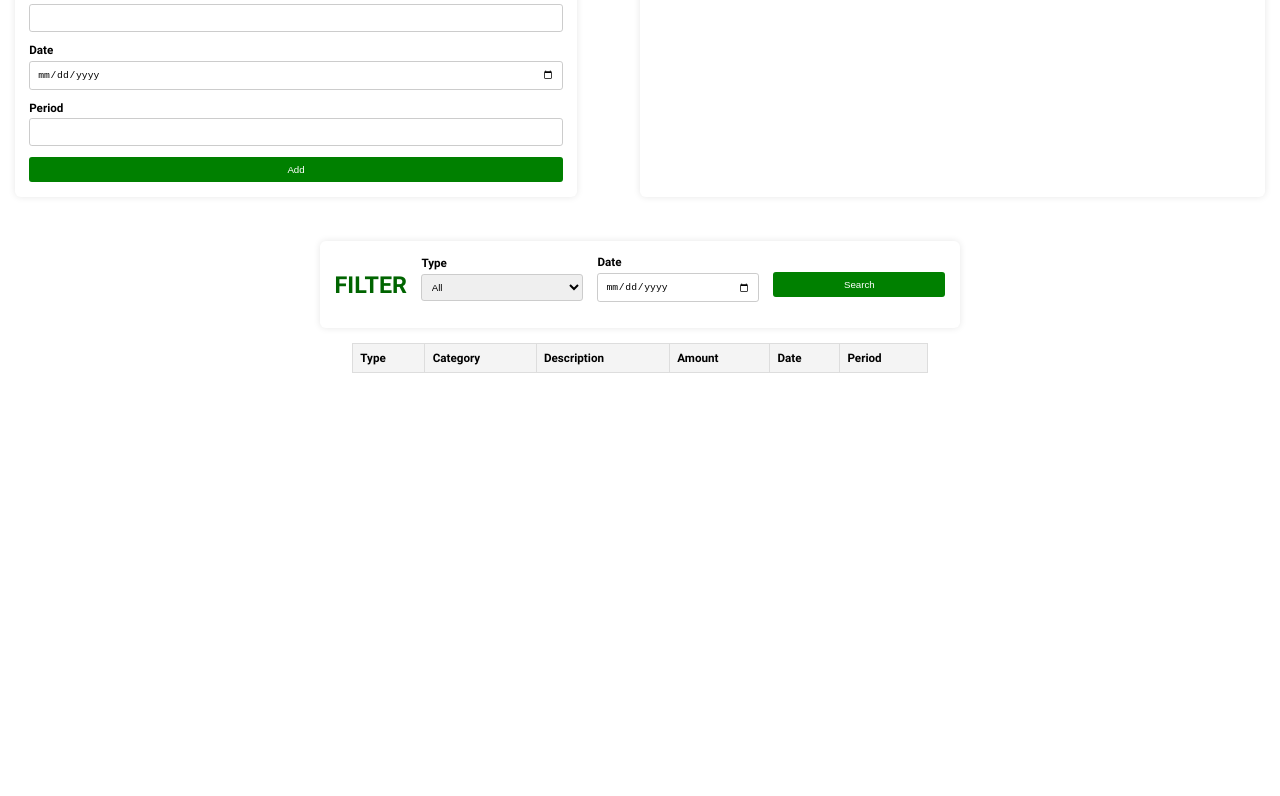
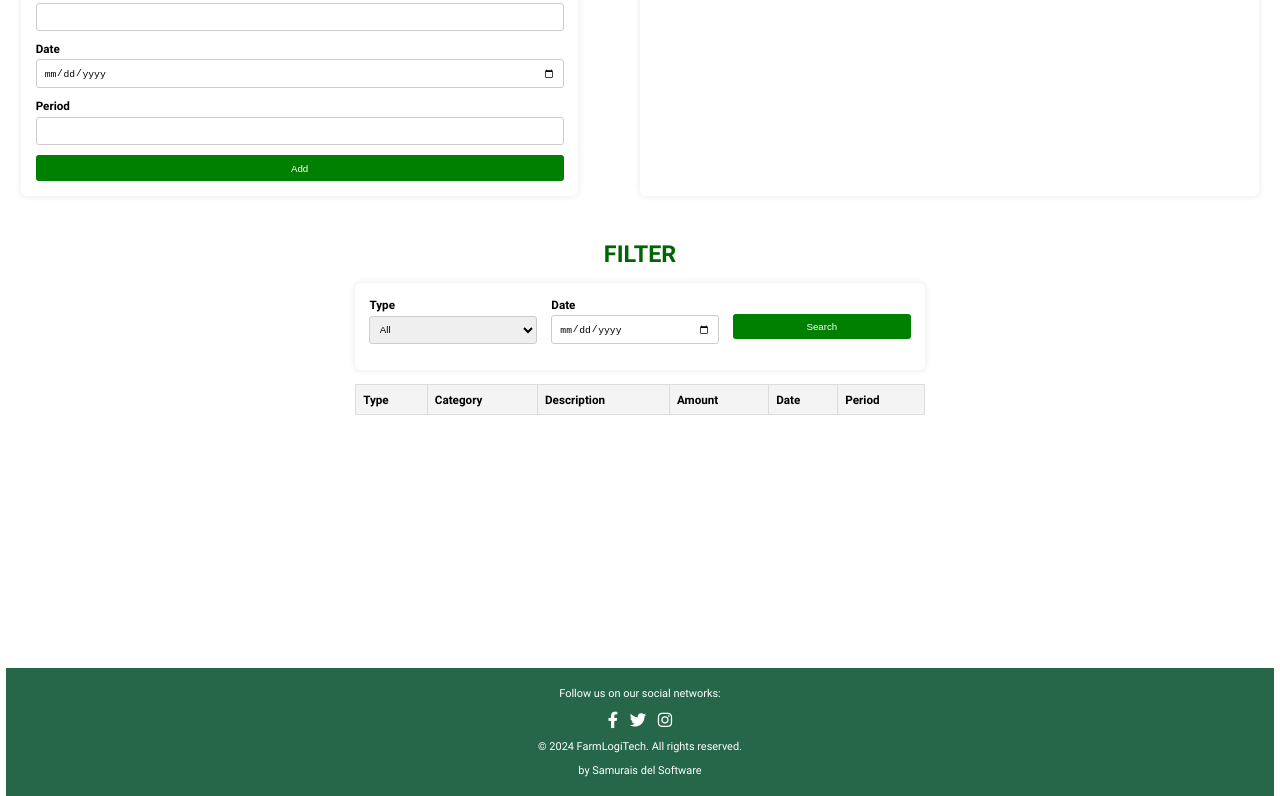
Before and after one commit to Aplicaciones-Web-WX55-Group-S-del-Softw/frontend-application, a Vue app: page /financial/statistics in a window 1280 px wide. Shown: the part 397-1193 px from the top of the page. Before the commit the page ends 928 px from the top, so only its background shows below. Built offline with nearby package versions, Linux system fonts and the light colour scheme.

Commit message:
feat(dashboard-analytics): Update history table.

```diff
--- a/index.html
+++ b/index.html
@@ -15,9 +15,7 @@
 <style>
     body, html, #app {
         zoom:90%;
-        margin: 0;
-        padding: 0;
-        width: 100%;
+
         height: 100%;
     }
 </style>
--- a/src/monitoring/components/statistics-card/financial-card.vue
+++ b/src/monitoring/components/statistics-card/financial-card.vue
@@ -21,10 +21,6 @@ const addTransaction = () => {
     date: date.value,
     period: period.value
   });
-
-  if (transactions.value.length > 13) {
-    transactions.value.pop();
-  }
 
   selectedType.value = 'Income';
   selectedCategory.value = '';
@@ -54,6 +50,7 @@ const filteredTransactions = computed(() => {
   });
 });
 </script>
+
 <template>
   <toolbar-component></toolbar-component>
   <div class="container">
@@ -116,9 +113,9 @@ const filteredTransactions = computed(() => {
       </table>
     </div>
   </div>
+  <h1>FILTER</h1>
 
   <div class="filter-container">
-    <h1>FILTER</h1>
     <div class="filter-item">
       <label for="type">Type</label>
       <select v-model="filterType">
@@ -142,6 +139,7 @@ const filteredTransactions = computed(() => {
   </div>
 
   <div class="table-containerx">
+    <div class="table-wrapper">
       <table>
         <thead>
         <tr>
@@ -165,8 +163,16 @@ const filteredTransactions = computed(() => {
         </tbody>
       </table>
     </div>
+  </div>
+  <div class="space">
+     <footer-component></footer-component>
+  </div>
 </template>
+
 <style scoped>
+.space{
+  margin-top: 20%;
+}
 .container {
   display: flex;
   justify-content: space-between;
@@ -176,7 +182,7 @@ const filteredTransactions = computed(() => {
 }
 
 .filter-container {
-  width: 50%;
+  width: 45%;
   background: #fff;
   padding: 20px;
   border-radius: 8px;
@@ -187,19 +193,35 @@ const filteredTransactions = computed(() => {
   align-items: center;
   gap: 20px; /* Ajusta este valor para cambiar el espacio entre los elementos */
 }
-.table-containerx{
-  align-items: center;
+
+
+
+.table-wrapper {
+  width: 100%;
+  max-height: 300px; /* Ajusta este valor según sea necesario */
+  overflow-y: auto; /* Asegura que aparezca la barra de desplazamiento vertical */
+}
+
+.table-containerx {
+  margin-buttom:50%;
   width: 45%;
-  margin: 20px auto; /* Centra el contenedor en la página */
+  margin: auto; /* Centra el contenedor en la página */
+}
 
+/* Media query para pantallas más pequeñas */
+@media (max-width: 768px) {
+  .table-containerx {
+    width: 90%; /* Ajusta el ancho para pantallas más pequeñas */
+    margin: auto; /* Asegura que permanezca centrado */
   }
+}
+
 .form-container, .table-container {
   background: #fff;
   padding: 20px;
   border-radius: 8px;
   box-shadow: 0 0 10px rgba(0, 0, 0, 0.1);
   margin-bottom: 20px;
-
 }
 
 .form-container {
@@ -208,7 +230,6 @@ const filteredTransactions = computed(() => {
 
 .table-container {
   width: 50%;
-
 }
 
 h1 {
@@ -251,7 +272,7 @@ button:hover {
 
 .table-container {
   height: auto;
-  overflow-x: auto;
+  overflow-x: auto; /* Asegura que aparezca la barra de desplazamiento horizontal */
 }
 
 table {
```
Lines whose indentation alone changed are shown as unchanged.
